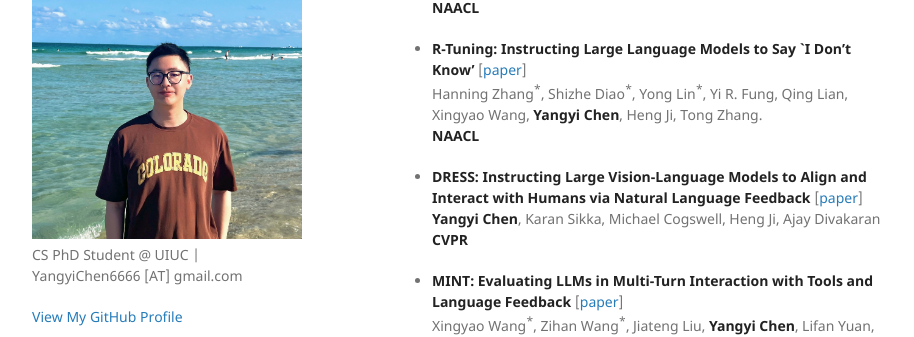
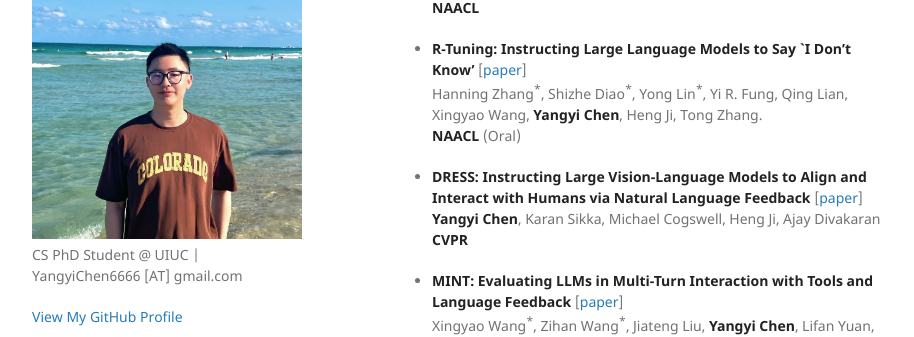
Before and after one commit to Yangyi-Chen/yangyi-chen.github.io, a Jekyll site: the page built from publications.md, in a window 1280 px wide and 900 px high, scrolled down 385 px. Shown: the part 134-471 px from the top of the window, without its empty margins (178-1092 px from the left). Built offline with Jekyll 4.4.1, drawn with Linux system fonts in a browser that asks for light colours.

Commit message:
Update publications.md

```diff
--- a/publications.md
+++ b/publications.md
@@ -21,7 +21,7 @@ layout: default
 ## 2024
 - **Measuring and Improving Chain-of-Thought Reasoning in Vision-Language Models** [[paper](https://arxiv.org/abs/2309.04461)] <br/> **Yangyi Chen**, Karan Sikka, Michael Cogswell, Heng Ji, Ajay Divakaran. <br/> **NAACL**
 
-- **R-Tuning: Instructing Large Language Models to Say `I Don't Know'** [[paper](https://arxiv.org/abs/2311.09677)] <br/> Hanning Zhang<sup>\*</sup>, Shizhe Diao<sup>\*</sup>, Yong Lin<sup>\*</sup>, Yi R. Fung, Qing Lian, Xingyao Wang, **Yangyi Chen**, Heng Ji, Tong Zhang. <br/> **NAACL**
+- **R-Tuning: Instructing Large Language Models to Say `I Don't Know'** [[paper](https://arxiv.org/abs/2311.09677)] <br/> Hanning Zhang<sup>\*</sup>, Shizhe Diao<sup>\*</sup>, Yong Lin<sup>\*</sup>, Yi R. Fung, Qing Lian, Xingyao Wang, **Yangyi Chen**, Heng Ji, Tong Zhang. <br/> **NAACL** (Oral)
 
 - **DRESS: Instructing Large Vision-Language Models to Align and Interact with Humans via Natural Language Feedback** [[paper](http://arxiv.org/abs/2311.10081)] <br/> **Yangyi Chen**, Karan Sikka, Michael Cogswell, Heng Ji, Ajay Divakaran <br/> **CVPR**
 
```
